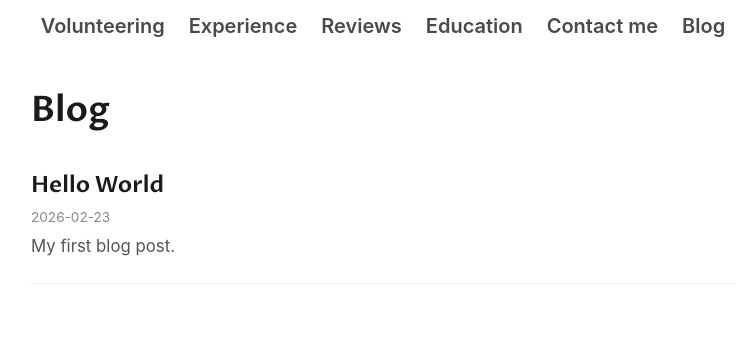
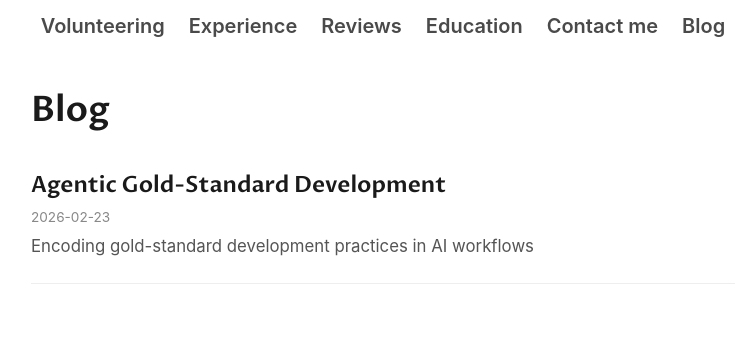
Before and after one commit to JoeGaebel/website, an Astro site: page /blog in a window 1280 px wide. Shown: the whole page, without its empty margins (257-1012 px from the left). Built offline with nearby package versions, Linux system fonts and the light colour scheme; Astro itself is replaced by a stand-in of ours; some packages are replaced by stand-ins of ours.

Commit message:
Update title and description

```diff
--- a/src/content/blog/hello-world.md
+++ b/src/content/blog/agentic-gold-standard-development.md
@@ -1,7 +1,7 @@
 ---
-title: "Hello World"
+title: "Agentic Gold-Standard Development"
 date: "2026-02-23"
-description: "My first blog post."
+description: "Encoding gold-standard development practices in AI workflows"
 ---
 
 # Agentic Gold-Standard Development
```
